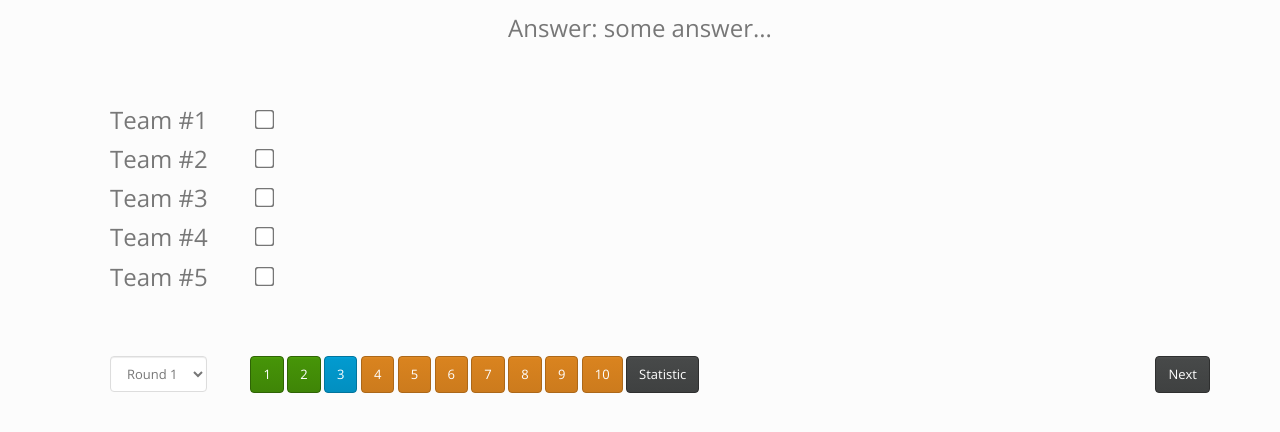
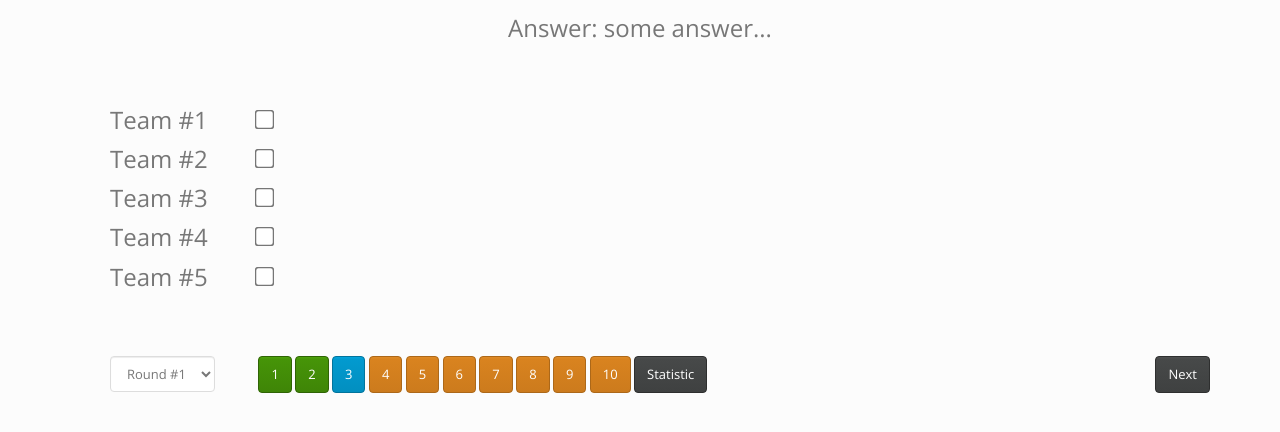
Before and after one commit to AntonTry/AntonTry.github.io, a plain HTML site: page admin/setAnswers.html in a window 1280 px wide. Shown: the part 290-722 px from the top of the page. Drawn offline with nearby package versions, Linux system fonts and the light colour scheme.

Commit message:
set answers page

```diff
--- a/admin/setAnswers.html
+++ b/admin/setAnswers.html
@@ -44,11 +44,11 @@
 
     <form class="form-inline">
         <select class="form-control round-selector">
-            <option>Round 1</option>
-            <option>Round 2</option>
-            <option>Round 3</option>
-            <option>Round 4</option>
-            <option>Round 5</option>
+            <option>Round #1</option>
+            <option>Round #2</option>
+            <option>Round #3</option>
+            <option>Round #4</option>
+            <option>Round #5</option>
         </select>
         <input type="button" class="btn-success btn" value="1">
         <input type="button" class="btn-success btn" value="2">
```
